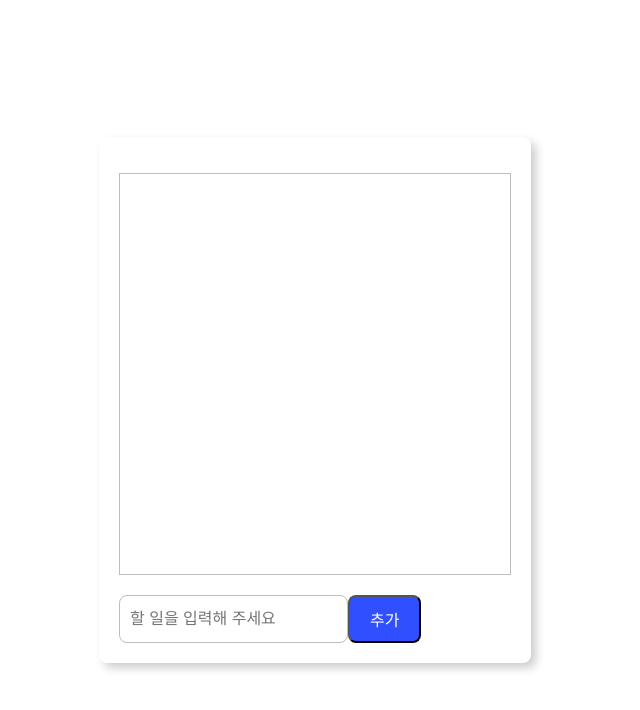
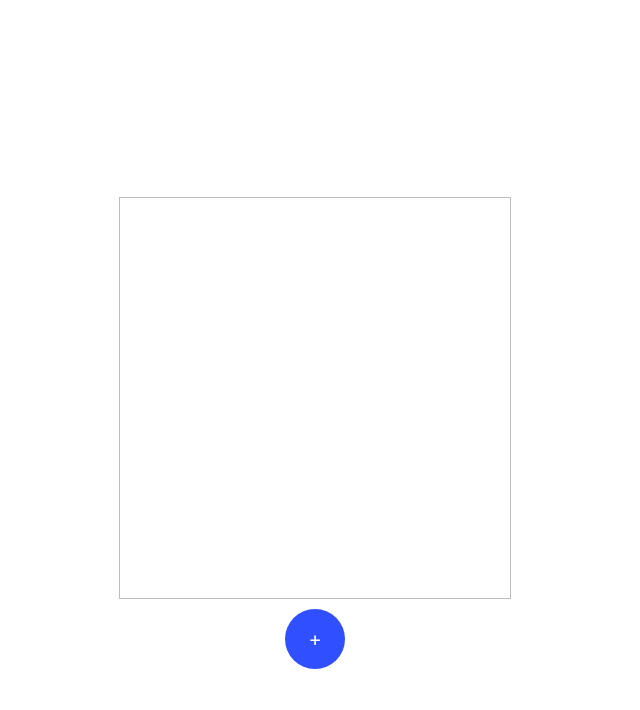
Before and after one commit to treatme030/todo-list, a React (Create React App) app: page / in a window 1280 px wide. Shown: the top 710 px of the page, without its empty margins (325-965 px from the left). Built offline with nearby package versions, Linux system fonts and the light colour scheme.

Commit message:
feat: List 페이지 생성

```diff
--- a/src/App.tsx
+++ b/src/App.tsx
@@ -1,8 +1,8 @@
 import React from 'react';
 import { Switch, Route } from 'react-router-dom';
 import styled from 'styled-components';
-import { InputContainer, ToDoList } from 'components';
 import { ToDoListProvider } from 'contexts';
+import { List } from 'pages';
 
 const Container = styled.div`
   min-height: 100vh;
@@ -12,15 +12,6 @@ const Container = styled.div`
   flex-direction: column;
 `;
 
-const Contents =styled.div`
-  display: flex;
-  background-color: #fff;
-  flex-direction: column;
-  padding: 20px;
-  border-radius: 8px;
-  box-shadow: 5px 5px 10px rgba(0, 0, 0, 0.2);
-`;
-
 function App() {
 
   return (
@@ -28,10 +19,7 @@ function App() {
       <Container>
         <Switch>
           <Route exact path="/">
-            <Contents>
-              <ToDoList />
-              <InputContainer />
-            </Contents>
+            <List />
           </Route>
         </Switch>
       </Container>
--- /dev/null
+++ b/src/pages/List/index.tsx
@@ -0,0 +1,47 @@
+import React from 'react';
+import styled from 'styled-components';
+import { Link } from 'react-router-dom';
+import { ToDoList } from 'components';
+
+const Container = styled.div`
+  display: flex;
+  background-color: #fff;
+  flex-direction: column;
+  padding: 20px;
+  border-radius: 8px;
+  box-shadow: 5px 5px 10px rgba(0, 0, 0, 0,2);
+  position: relative;
+  align-items: center;
+`;
+
+const AddButton = styled(Link)`
+  font-size: 20px;
+  color: #fff;
+  display: flex;
+  align-items: center;
+  justify-content: center;
+  width: 60px;
+  height: 60px;
+  border-radius: 30px;
+  cursor: pointer;
+  position: absolute;
+  bottom: -30px;
+  background-color: #304ffe;
+  box-shadow: 5px 5px 10px rgba(0, 0, 0, 0,2);
+  text-decoration: none;
+  &:hover {
+    background-color: #1e40ff;
+  }
+  &:active {
+    box-shadow: inset 5px 5px 10px rgba(0, 0, 0, 0,2);
+  }
+`;
+
+export const List = () => {
+  return (
+    <Container>
+      <ToDoList />
+      <AddButton to="/add">+</AddButton>
+    </Container>
+  );
+};
--- /dev/null
+++ b/src/pages/index.tsx
@@ -0,0 +1 @@
+export * from './List';
```
